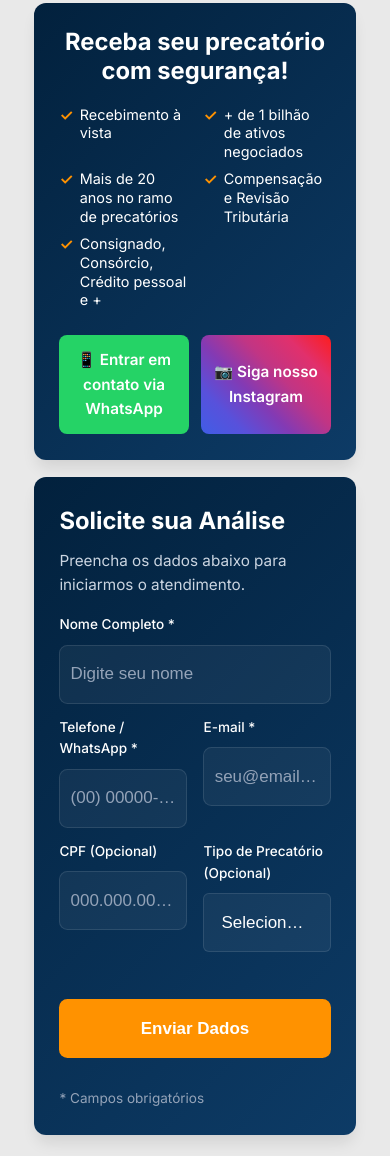
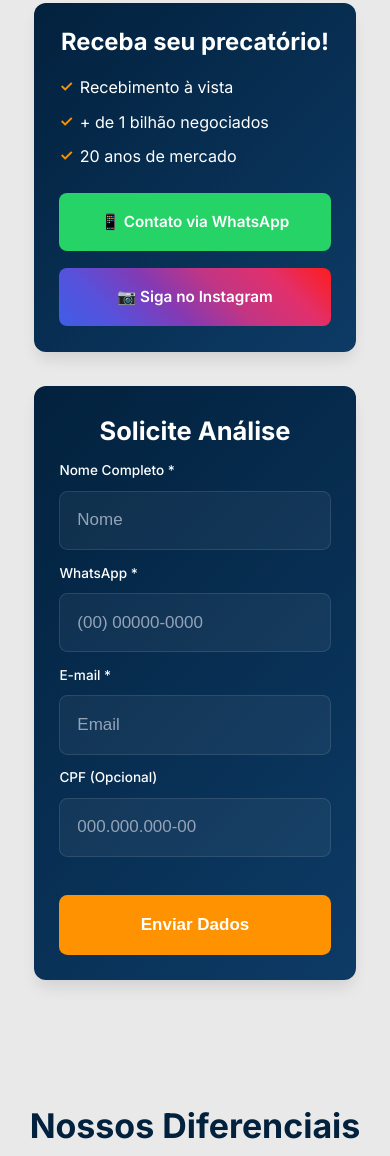
Before and after one commit to SteLopes26/apaxinvestimentos1, a website: page index.html in a window 390 px wide. Shown: the part 1128-2284 px from the top of the page. Drawn offline with Linux system fonts and the light colour scheme.

Commit message:
Implement explicit mobile/desktop split for CTA section

```diff
--- a/index.html
+++ b/index.html
@@ -45,10 +45,8 @@
 
         <!-- Lead Form & Info Section -->
         <section class="section-container">
-            <div class="cta-section-wrapper">
+            <div class="cta-section-wrapper desktop-view-only">
                 <div class="cta-wrapper">
-
-                    <!-- Left Column: Trust Signals -->
                     <div class="benefits-col">
                         <h2 class="benefits-title">Receba seu precatório com segurança!</h2>
                         <ul class="benefits-list">
@@ -58,7 +56,6 @@
                             <li>Compensação e Revisão Tributária</li>
                             <li>Consignado, Consórcio, Crédito pessoal e +</li>
                         </ul>
-
                         <div class="social-buttons">
                             <a href="https://wa.me/5543999164263" class="btn-social btn-whatsapp" target="_blank">
                                 📱 Entrar em contato via WhatsApp
@@ -68,42 +65,32 @@
                             </a>
                         </div>
                     </div>
-
-                    <!-- Right Column: Form -->
                     <div class="form-col">
                         <h2 class="cta-title cta-title-left">Solicite sua Análise</h2>
                         <p class="cta-description cta-description-left">Preencha os dados abaixo para iniciarmos o
                             atendimento.</p>
-
                         <form class="proposal-form" action="#" method="POST">
                             <div class="form-group">
-                                <label class="form-label">Nome
-                                    Completo *</label>
+                                <label class="form-label">Nome Completo *</label>
                                 <input type="text" placeholder="Digite seu nome" required>
                             </div>
-
                             <div class="form-grid">
                                 <div class="form-group">
-                                    <label class="form-label">Telefone
-                                        / WhatsApp *</label>
+                                    <label class="form-label">Telefone / WhatsApp *</label>
                                     <input type="tel" placeholder="(00) 00000-0000" required>
                                 </div>
                                 <div class="form-group">
-                                    <label class="form-label">E-mail
-                                        *</label>
+                                    <label class="form-label">E-mail *</label>
                                     <input type="email" placeholder="seu@email.com" required>
                                 </div>
                             </div>
-
                             <div class="form-grid">
                                 <div class="form-group">
-                                    <label class="form-label">CPF
-                                        (Opcional)</label>
+                                    <label class="form-label">CPF (Opcional)</label>
                                     <input type="text" placeholder="000.000.000-00">
                                 </div>
                                 <div class="form-group">
-                                    <label class="form-label">Tipo
-                                        de Precatório (Opcional)</label>
+                                    <label class="form-label">Tipo de Precatório (Opcional)</label>
                                     <select class="form-select">
                                         <option value="">Selecione uma opção</option>
                                         <option value="Municipal">Municipal</option>
@@ -112,9 +99,87 @@
                                     </select>
                                 </div>
                             </div>
-
                             <button type="submit" class="btn-submit" style="margin-top: 2rem;">Enviar Dados</button>
                             <p class="form-help-text">* Campos obrigatórios</p>
+                        </form>
+                    </div>
+                </div>
+            </div>
+
+            <!-- Mobile Only Optimized Block -->
+            <div class="cta-section-wrapper mobile-view-only">
+                <style>
+                    /* Inline styles for guaranteed mobile layout isolation */
+                    .mobile-view-only .cta-wrapper {
+                        display: flex;
+                        flex-direction: column;
+                        gap: 2rem;
+                    }
+
+                    .mobile-view-only .social-buttons {
+                        display: flex;
+                        flex-direction: column;
+                        gap: 1rem;
+                    }
+
+                    .mobile-view-only .form-grid {
+                        display: flex;
+                        flex-direction: column;
+                        gap: 1rem;
+                    }
+
+                    .mobile-view-only .btn-social {
+                        width: 100%;
+                        justify-content: center;
+                    }
+
+                    .mobile-view-only .benefits-col,
+                    .mobile-view-only .form-col {
+                        padding: 1.5rem;
+                    }
+                </style>
+                <div class="cta-wrapper">
+                    <div class="benefits-col">
+                        <h2 class="benefits-title" style="text-align: center; font-size: 1.5rem;">Receba seu precatório!
+                        </h2>
+                        <ul class="benefits-list" style="display: block;">
+                            <li style="font-size: 0.95rem; margin-bottom: 0.8rem;">Recebimento à vista</li>
+                            <li style="font-size: 0.95rem; margin-bottom: 0.8rem;">+ de 1 bilhão negociados</li>
+                            <li style="font-size: 0.95rem; margin-bottom: 0.8rem;">20 anos de mercado</li>
+                        </ul>
+                        <div class="social-buttons" style="margin-top: 1.5rem;">
+                            <a href="https://wa.me/5543999164263" class="btn-social btn-whatsapp" target="_blank"
+                                style="padding: 1rem;">
+                                📱 Contato via WhatsApp
+                            </a>
+                            <a href="https://www.instagram.com/apax_investimentos/" class="btn-social btn-instagram"
+                                style="padding: 1rem;">
+                                📷 Siga no Instagram
+                            </a>
+                        </div>
+                    </div>
+                    <div class="form-col">
+                        <h2 class="cta-title" style="text-align: center; font-size: 1.5rem;">Solicite Análise</h2>
+                        <form class="proposal-form" action="#" method="POST">
+                            <div class="form-group">
+                                <label class="form-label">Nome Completo *</label>
+                                <input type="text" placeholder="Nome" required style="width: 100%; padding: 1rem;">
+                            </div>
+                            <div class="form-group">
+                                <label class="form-label">WhatsApp *</label>
+                                <input type="tel" placeholder="(00) 00000-0000" required
+                                    style="width: 100%; padding: 1rem;">
+                            </div>
+                            <div class="form-group">
+                                <label class="form-label">E-mail *</label>
+                                <input type="email" placeholder="Email" required style="width: 100%; padding: 1rem;">
+                            </div>
+                            <div class="form-group">
+                                <label class="form-label">CPF (Opcional)</label>
+                                <input type="text" placeholder="000.000.000-00" style="width: 100%; padding: 1rem;">
+                            </div>
+                            <button type="submit" class="btn-submit"
+                                style="margin-top: 1.5rem; width: 100%; padding: 1rem;">Enviar Dados</button>
                         </form>
                     </div>
                 </div>
--- a/styles.css
+++ b/styles.css
@@ -39,6 +39,25 @@ body {
     min-height: 100vh;
 }
 
+/* Explicit Mobile/Desktop Toggles */
+.mobile-view-only {
+    display: none !important;
+}
+
+.desktop-view-only {
+    display: block !important;
+}
+
+@media (max-width: 768px) {
+    .mobile-view-only {
+        display: block !important;
+    }
+
+    .desktop-view-only {
+        display: none !important;
+    }
+}
+
 a {
     text-decoration: none;
     color: inherit;
```
